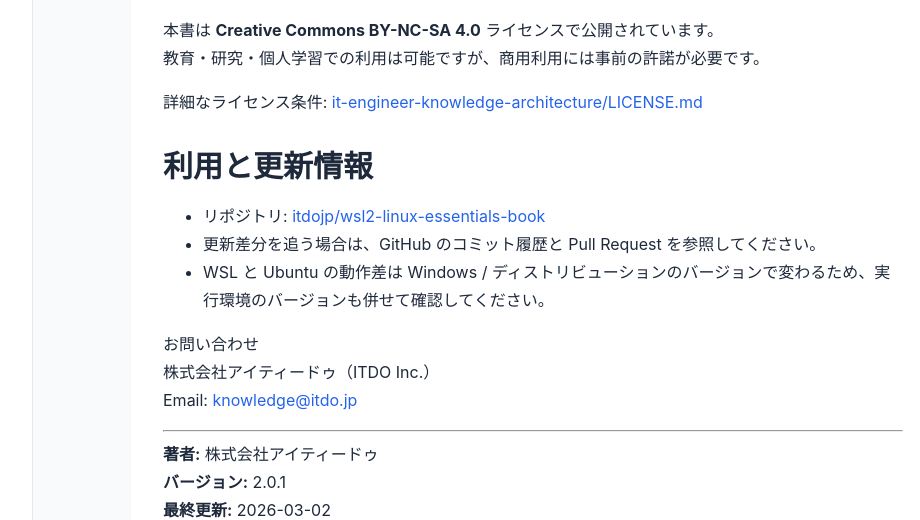
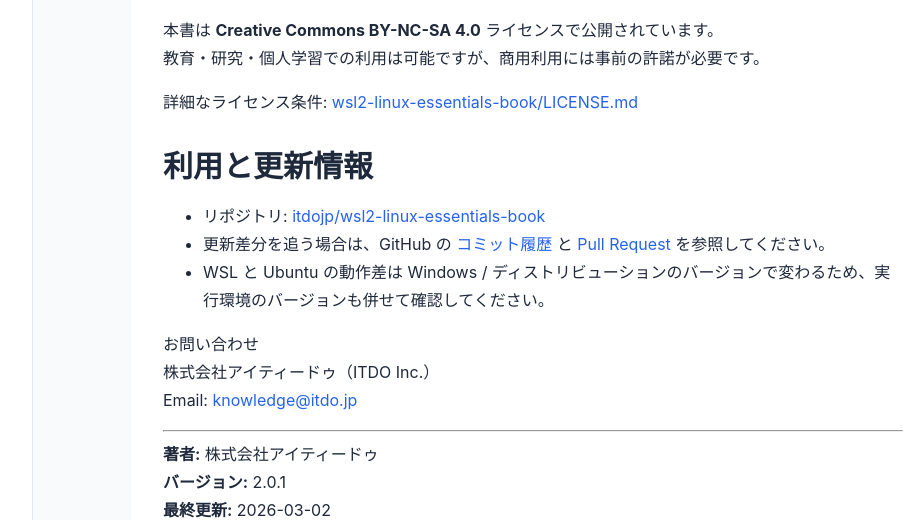
Before and after one commit to itdojp/wsl2-linux-essentials-book, a Jekyll site: the page built from docs/index.md, in a window 1280 px wide and 900 px high, scrolled down 1982 px, cut to the strip 168-688 px from the top of the window. Shown: the whole strip, without its empty margins (247-1167 px from the left). Built offline with Jekyll 4.4.1, drawn with Linux system fonts in a browser that asks for light colours.

Commit message:
Add direct update links and fix license link

```diff
--- a/docs/index.md
+++ b/docs/index.md
@@ -70,12 +70,12 @@ title: "WSL2 Linux実践ガイド"
 本書は **Creative Commons BY-NC-SA 4.0** ライセンスで公開されています。
 教育・研究・個人学習での利用は可能ですが、商用利用には事前の許諾が必要です。
 
-詳細なライセンス条件: [it-engineer-knowledge-architecture/LICENSE.md](https://github.com/itdojp/it-engineer-knowledge-architecture/blob/main/LICENSE.md)
+詳細なライセンス条件: [wsl2-linux-essentials-book/LICENSE.md](https://github.com/itdojp/wsl2-linux-essentials-book/blob/main/LICENSE.md)
 
 ## 利用と更新情報
 
 - リポジトリ: [itdojp/wsl2-linux-essentials-book](https://github.com/itdojp/wsl2-linux-essentials-book)
-- 更新差分を追う場合は、GitHub のコミット履歴と Pull Request を参照してください。
+- 更新差分を追う場合は、GitHub の [コミット履歴](https://github.com/itdojp/wsl2-linux-essentials-book/commits/main/) と [Pull Request](https://github.com/itdojp/wsl2-linux-essentials-book/pulls) を参照してください。
 - WSL と Ubuntu の動作差は Windows / ディストリビューションのバージョンで変わるため、実行環境のバージョンも併せて確認してください。
 
 お問い合わせ
```
